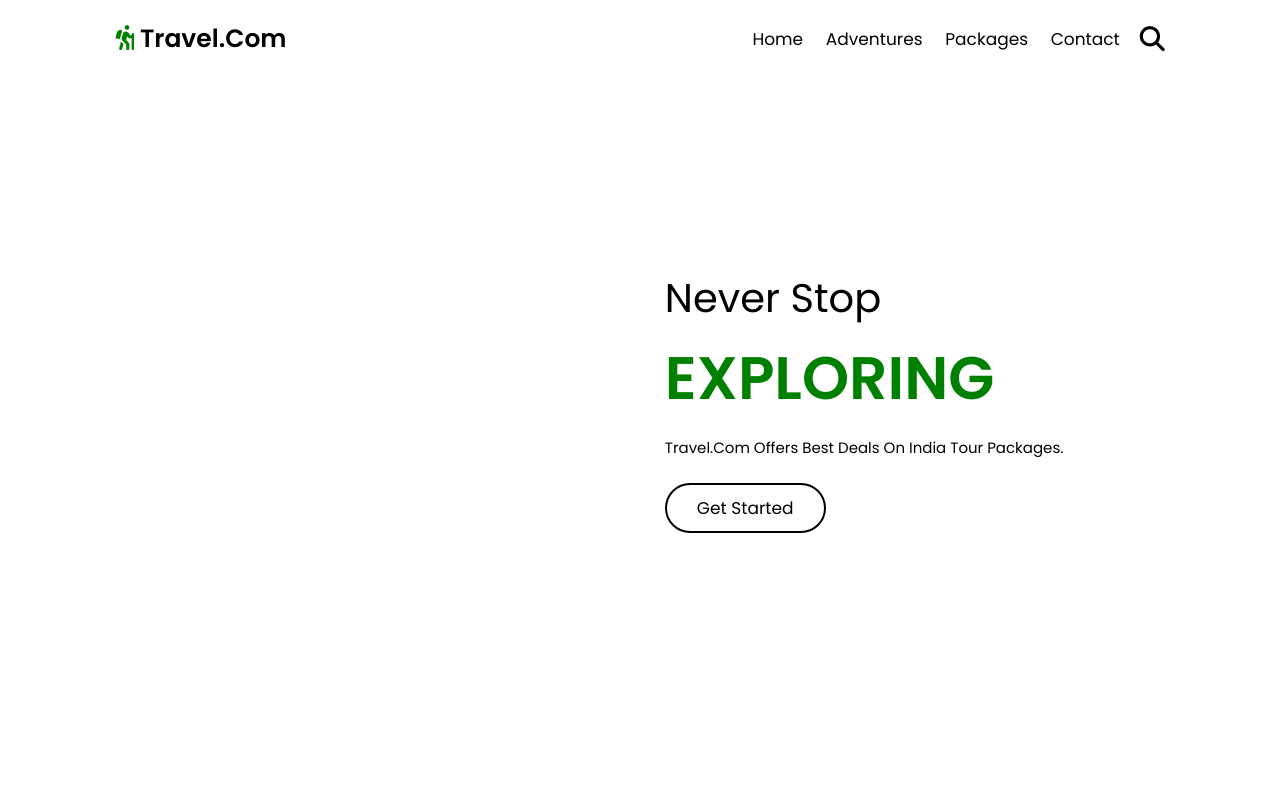
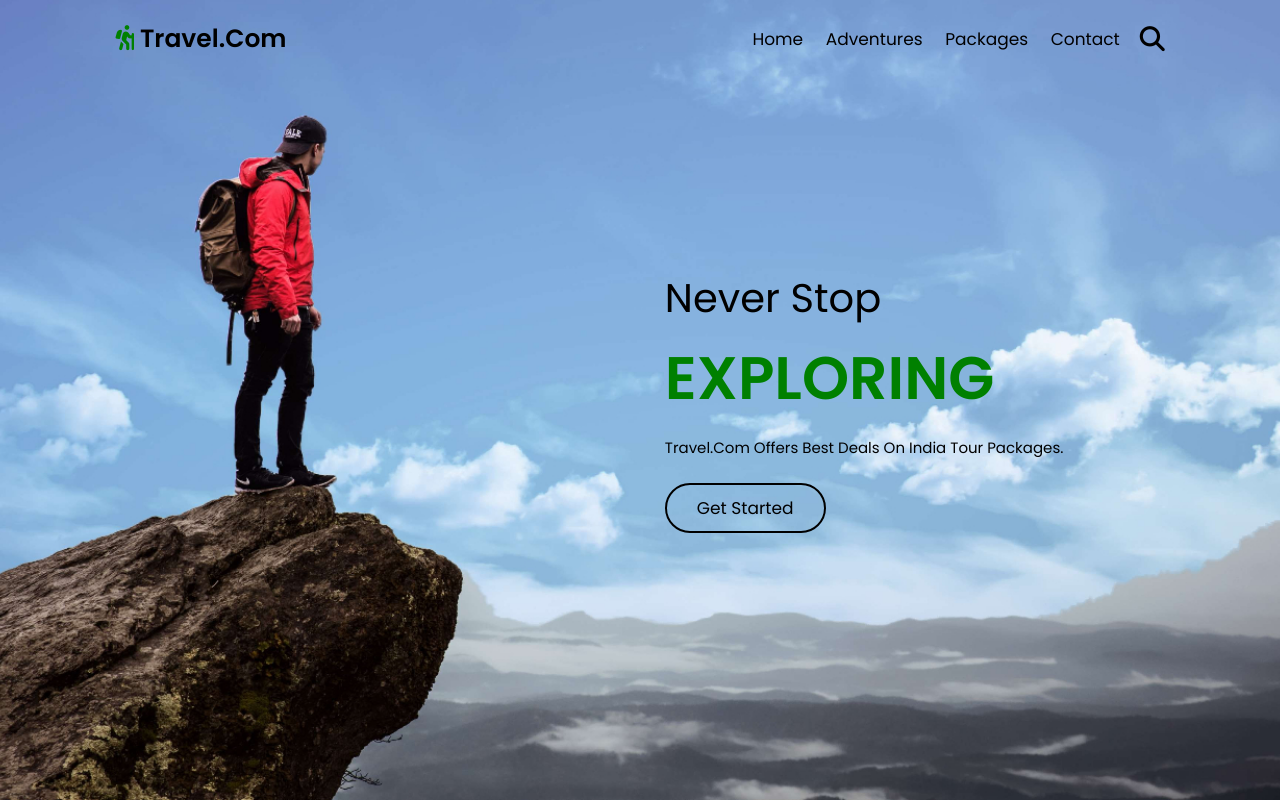
Before and after one commit to Geethika-challa/Major_Pjt, a plain HTML site: page index.html in a window 1280 px wide. Shown: the top 802 px of the page. Drawn offline with nearby package versions, Linux system fonts and the light colour scheme; files that its build step writes are made by us from their sources; files whose address does not match are found by name.

Commit message:
Update index.html

```diff
--- a/index.html
+++ b/index.html
@@ -39,7 +39,7 @@
 
         <div class="wrapper">
 
-                <div class="box" style="background: url(images/home1.jpg) no-repeat;">
+                <div class="box" style="background: url(home1.jpg) no-repeat;">
                 <div class="content">
                     <span>never stop</span>
                     <h3>exploring</h3>
```
